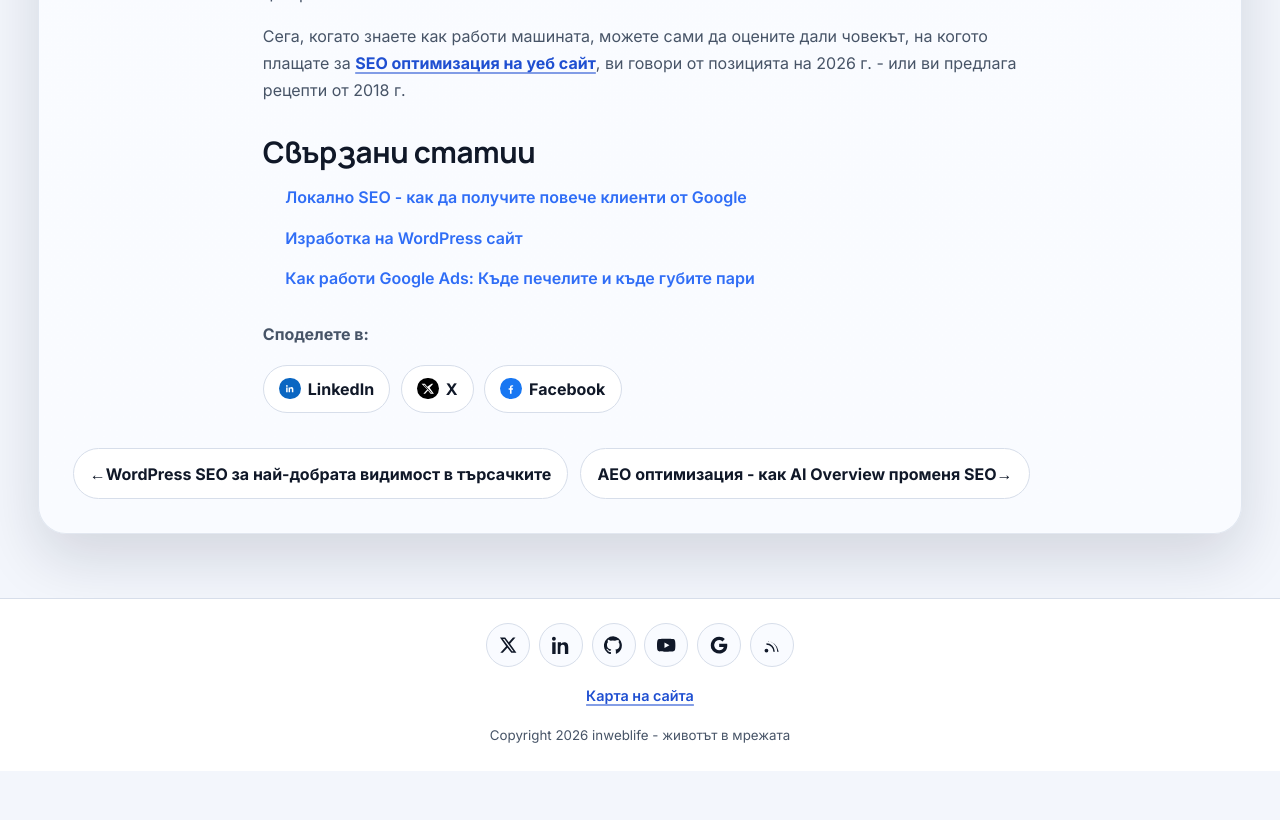
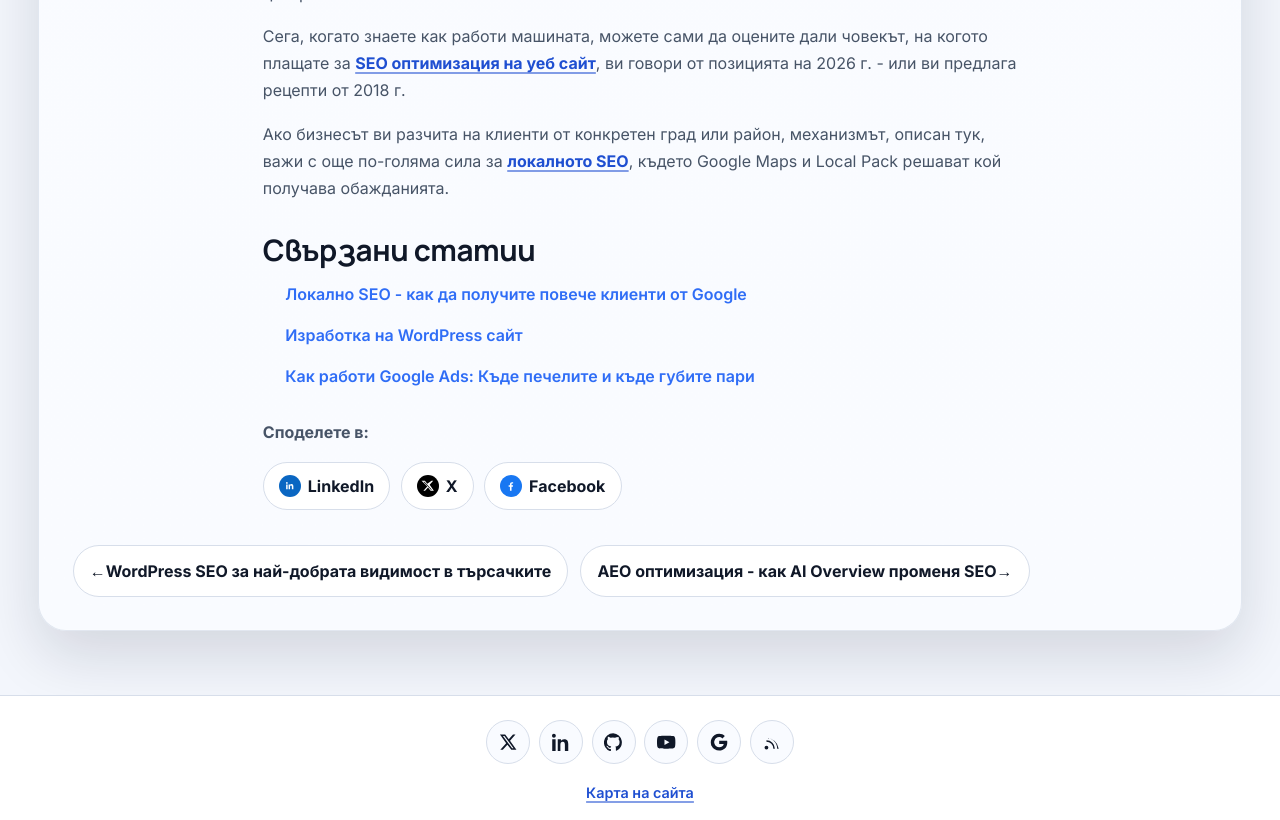
Before and after one commit to inweblife/inweblife, a Next.js app: page /kak-raboti-seo in a window 1280 px wide. Shown: the part 9540-10360 px from the top of the page. Before the commit the page ends 10311 px from the top, so only its background shows below. Built offline with nearby package versions, Linux system fonts and the light colour scheme; no server answers.

Commit message:
added internal links

```diff
--- a/pages/kak-raboti-seo.js
+++ b/pages/kak-raboti-seo.js
@@ -559,6 +559,14 @@ const KakRabotiSeo = () => {
               </Link>
               , ви говори от позицията на 2026 г. - или ви предлага рецепти от 2018 г.
             </p>
+            <p>
+              Ако бизнесът ви разчита на клиенти от конкретен град или район, механизмът,
+              описан тук, важи с още по-голяма сила за{" "}
+              <Link href="/lokalno-seo">
+                <strong>локалното SEO</strong>
+              </Link>
+              , където Google Maps и Local Pack решават кой получава обажданията.
+            </p>
           </section>
 
           <RelatedPosts
--- a/pages/seo-fashion.js
+++ b/pages/seo-fashion.js
@@ -151,6 +151,11 @@ const SeoFashion = () => {
               Google My Business профилът трябва да е актуален: работно време, адрес, телефон,
               снимки. Когато потребителят търси на телефона, Google показва резултати от
               Google Maps преди органичните. Ако не сте там - не съществувате за тези търсения.
+              Разгледах темата подробно в{" "}
+              <Link href="/lokalno-seo">
+                <strong>локално SEO</strong>
+              </Link>
+              .
             </p>
             <p>
               Скоростта на зареждане на мобилно е особено критична при локалните търсения.
```
Also changed, not shown: pages/digitalen-marketing.js (+8 -0 lines).
